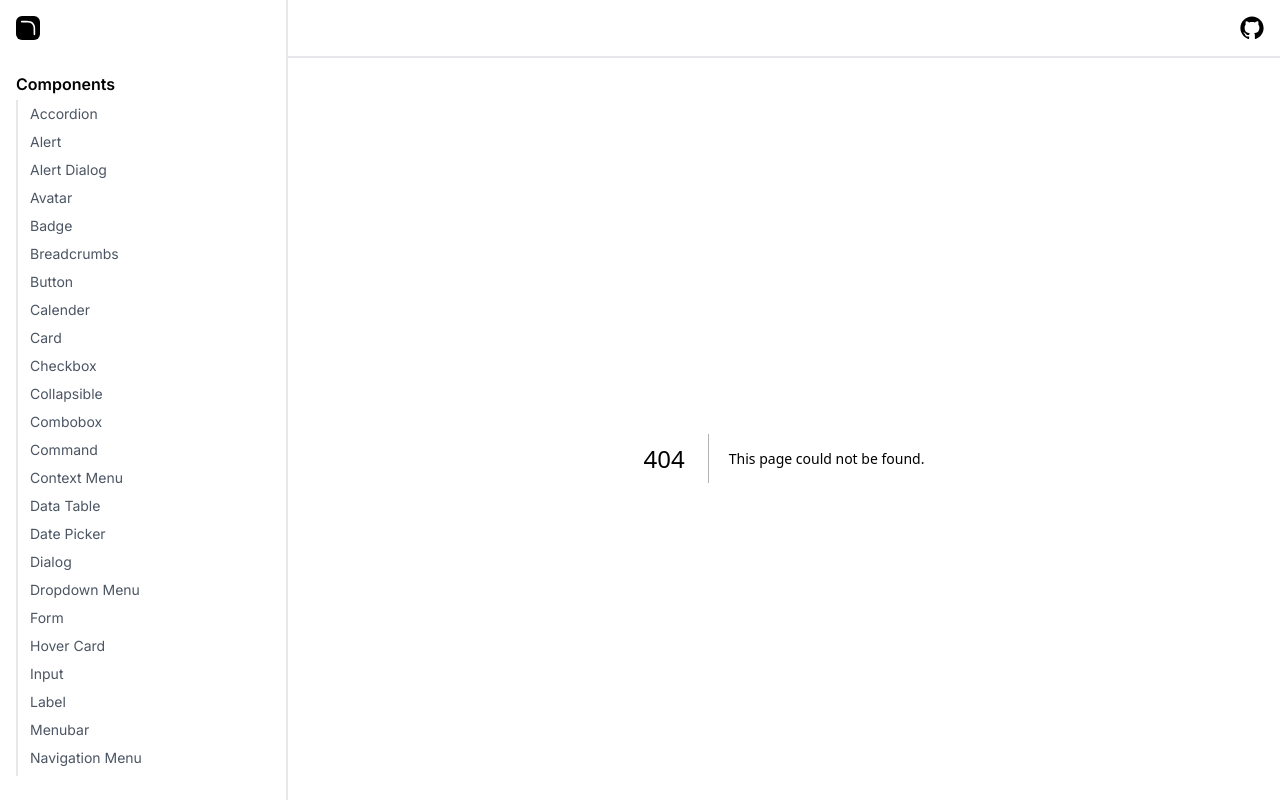
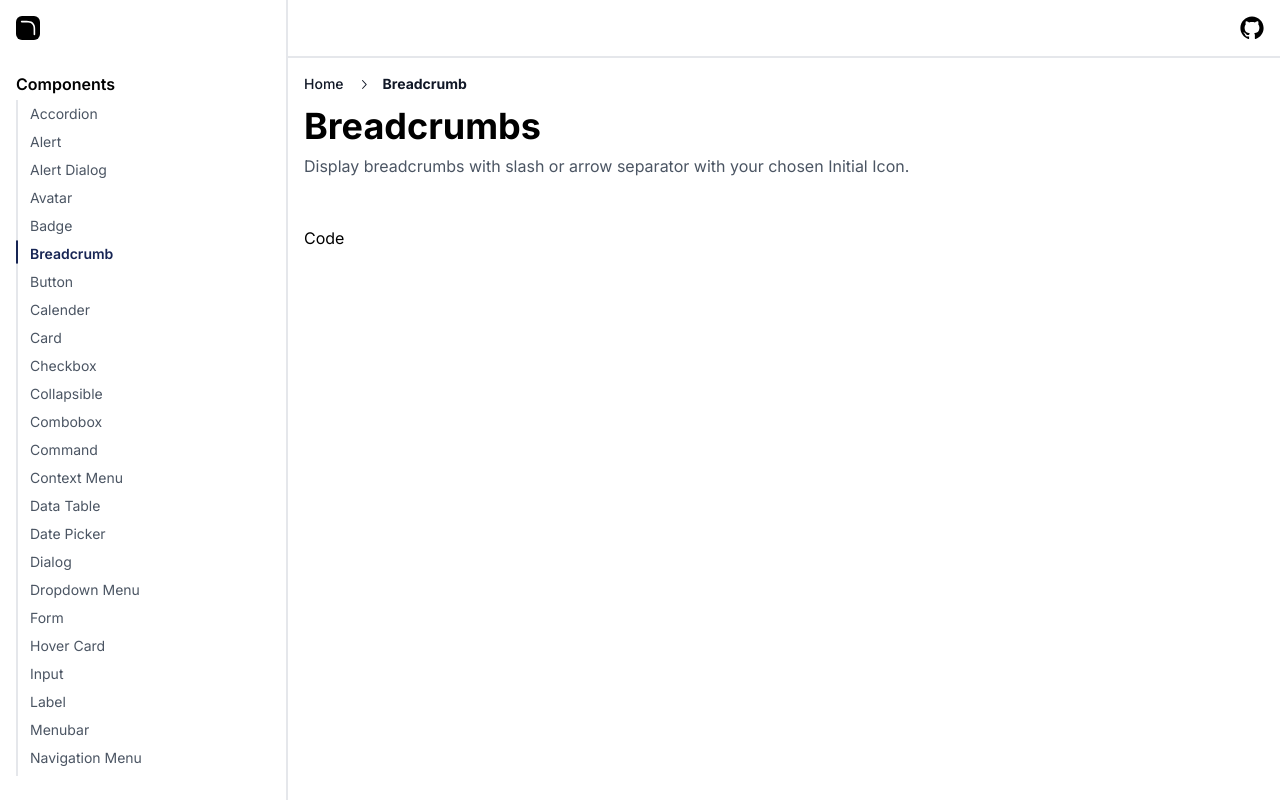
Before and after one commit to twinkalp10/open-ui, a Next.js app: page /components/breadcrumb in a window 1280 px wide. Before the commit this address had no page. Shown: the top 804 px of the page. Built offline with nearby package versions, Linux system fonts and the light colour scheme.

Commit message:
breadcrumb component added

```diff
--- /dev/null
+++ b/app/components/breadcrumb/page.tsx
@@ -0,0 +1,33 @@
+import Breadcrumbs from "@/components/Breadcrumb";
+import React from "react";
+
+const Items = [
+  { label: "Home", path: "/" },
+  {
+    label: "Breadcrumb",
+    path: "/components/breadcrumb",
+  },
+];
+
+const Page = () => {
+  return (
+    <div className="p-4">
+      <Breadcrumbs separator="arrow" items={Items} showInitialIcon={false} />
+      <div className="flex flex-col space-y-12 my-3">
+        {/* Heading */}
+        <div className="flex flex-col space-y-2">
+          <p className="text-4xl font-bold">Breadcrumbs</p>
+          <p className="text-gray-600">
+            Display breadcrumbs with slash or arrow separator with your chosen
+            Initial Icon.
+          </p>
+        </div>
+
+        {/* Code */}
+        <div>Code</div>
+      </div>
+    </div>
+  );
+};
+
+export default Page;
--- a/app/components/breadcrumbs/page.tsx
+++ /dev/null
@@ -1,53 +0,0 @@
-import { Breadcrumbs } from "@/components/Breadcrumbs";
-import React from "react";
-
-const Items = [
-  { label: "Home", path: "/" },
-  {
-    label: "Button",
-    path: "/components/button",
-  },
-];
-
-const Page = () => {
-  return (
-    <div className="p-4">
-      <Breadcrumbs
-        separator="arrow"
-        items={Items}
-        showInitialIcon={false}
-        initialIcon={
-          <svg
-            width="15"
-            height="15"
-            viewBox="0 0 15 15"
-            fill="none"
-            xmlns="http://www.w3.org/2000/svg"
-          >
-            <path
-              d="M2 3C1.44772 3 1 3.44772 1 4V11C1 11.5523 1.44772 12 2 12H13C13.5523 12 14 11.5523 14 11V4C14 3.44772 13.5523 3 13 3H2ZM0 4C0 2.89543 0.895431 2 2 2H13C14.1046 2 15 2.89543 15 4V11C15 12.1046 14.1046 13 13 13H2C0.895431 13 0 12.1046 0 11V4ZM2 4.25C2 4.11193 2.11193 4 2.25 4H4.75C4.88807 4 5 4.11193 5 4.25V5.75454C5 5.89261 4.88807 6.00454 4.75 6.00454H2.25C2.11193 6.00454 2 5.89261 2 5.75454V4.25ZM12.101 7.58421C12.101 9.02073 10.9365 10.1853 9.49998 10.1853C8.06346 10.1853 6.89893 9.02073 6.89893 7.58421C6.89893 6.14769 8.06346 4.98315 9.49998 4.98315C10.9365 4.98315 12.101 6.14769 12.101 7.58421ZM13.101 7.58421C13.101 9.57302 11.4888 11.1853 9.49998 11.1853C7.51117 11.1853 5.89893 9.57302 5.89893 7.58421C5.89893 5.5954 7.51117 3.98315 9.49998 3.98315C11.4888 3.98315 13.101 5.5954 13.101 7.58421Z"
-              fill="currentColor"
-              fill-rule="evenodd"
-              clip-rule="evenodd"
-            ></path>
-          </svg>
-        }
-      />
-      <div className="flex flex-col space-y-12 my-3">
-        {/* Heading */}
-        <div className="flex flex-col space-y-2">
-          <p className="text-4xl font-bold">Breadcrumbs</p>
-          <p className="text-gray-600">
-            Display breadcrumbs with slash or arrow separator with your chosen
-            Initial Icon.
-          </p>
-        </div>
-
-        {/* Code */}
-        <div>Code</div>
-      </div>
-    </div>
-  );
-};
-
-export default Page;
--- /dev/null
+++ b/components/Breadcrumb.tsx
@@ -0,0 +1,83 @@
+import { ChevronRightIcon, SlashIcon } from "@radix-ui/react-icons";
+import Link from "next/link";
+import React from "react";
+import { v4 as uuidv4 } from "uuid";
+
+const Breadcrumbs = ({
+  separator = "arrow",
+  items,
+  initialIcon,
+}: BreadcrumbsType) => {
+  const newItems = getAllItems(items);
+  const totalItems = newItems.length;
+  if (!totalItems) return null;
+
+  return (
+    <div className="flex items-center text-sm font-medium text-gray-900 space-x-3">
+      {initialIcon && <div>{initialIcon}</div>}
+      {newItems.map((item, index) => {
+        return (
+          <Crumbs
+            showInitialSeparator={!!initialIcon && index === 0}
+            item={item}
+            separator={separator}
+            heightLight={index === totalItems - 1}
+            key={uuidv4()}
+          />
+        );
+      })}
+    </div>
+  );
+};
+
+export default Breadcrumbs;
+
+export interface BreadcrumbsItemType {
+  label: string;
+  path: string;
+}
+
+export interface BreadcrumbsType {
+  separator?: "arrow" | "slash";
+  items: BreadcrumbsItemType[];
+  showInitialIcon: Boolean;
+  initialIcon?: React.ReactNode;
+}
+
+interface CrumbType {
+  heightLight?: boolean;
+  separator: "arrow" | "slash";
+  item: BreadcrumbsItemType;
+  showInitialSeparator: boolean;
+}
+
+const getAllItems = (items: BreadcrumbsItemType[]) => {
+  const totalItems = items.length;
+  if (totalItems < 4) return items;
+  const lastThreeItems = items.slice(-3);
+  const firstItem = items[0];
+  return [firstItem, ...lastThreeItems].map((item, index) => {
+    if (index === 1) return { ...item, label: "..." };
+    return item;
+  });
+};
+
+const Crumbs = ({
+  heightLight,
+  item,
+  separator,
+  showInitialSeparator,
+}: CrumbType) => {
+  const separatorIcon =
+    separator === "arrow" ? <ChevronRightIcon /> : <SlashIcon />;
+
+  return (
+    <>
+      {showInitialSeparator && separatorIcon}
+      <Link className={`${heightLight && "font-bold"}`} href={item.path}>
+        {item.label}
+      </Link>
+      {!heightLight && separatorIcon}
+    </>
+  );
+};
--- a/components/Breadcrumbs.tsx
+++ /dev/null
@@ -1,109 +0,0 @@
-"use client";
-import React from "react";
-import { cva, type VariantProps } from "class-variance-authority";
-import Link from "next/link";
-import { ChevronRightIcon, HomeIcon, SlashIcon } from "@radix-ui/react-icons";
-
-const breadcrumbs = cva("flex items-center text-sm", {
-  variants: {
-    separator: {
-      arrow: "font-medium text-gray-900",
-      slash: "font-medium text-gray-900",
-    },
-    defaultVariants: {
-      size: "medium",
-      separator: "arrow",
-    },
-  },
-});
-
-export interface BreadcrumbsItems {
-  label: string;
-  path: string;
-}
-
-export interface breadcrumbsprops
-  extends React.HTMLAttributes<HTMLDivElement>,
-    VariantProps<typeof breadcrumbs> {
-  separator: "arrow" | "slash";
-  items: BreadcrumbsItems[];
-  showInitialIcon: Boolean;
-  initialIcon?: React.ReactNode;
-}
-
-export const Breadcrumbs: React.FC<breadcrumbsprops> = ({
-  className,
-  separator,
-  items,
-  initialIcon,
-  showInitialIcon,
-  ...props
-}) => {
-  const separatorIcon =
-    separator === "arrow" ? (
-      <ChevronRightIcon className="mx-3" />
-    ) : (
-      <SlashIcon className="mx-3" />
-    );
-  const visibleItems = items ? items.slice(0, 1) : [];
-  const FirstItems = items.length > 5 ? visibleItems : items;
-  return (
-    <div className={breadcrumbs({ className, separator })} {...props}>
-      {showInitialIcon ? (
-        initialIcon ? (
-          <div className="mx-2">{initialIcon}</div>
-        ) : (
-          <div>
-            <HomeIcon />
-          </div>
-        )
-      ) : (
-        ""
-      )}
-      <div> {showInitialIcon && separatorIcon} </div>
-      {FirstItems.map((item, index) => (
-        <div key={index} className="flex items-center">
-          {index > 0 && <div> {separatorIcon} </div>}
-          {
-            <Link
-              href={item.path}
-              className={`${index == items.length - 1 && "font-bold"} `}
-            >
-              {item.label}
-            </Link>
-          }
-        </div>
-      ))}
-      {items && items.length > 5 && (
-        <div className="flex items-center">
-          <span className="mr-3"> {separatorIcon}</span>
-          <Link href={items[1].path}>
-            <span>...</span>
-          </Link>
-
-          <span className="ml-3"> {separatorIcon}</span>
-        </div>
-      )}
-
-      {items &&
-        items.length > 5 &&
-        items.slice(-2).map((item, index) => {
-          const itemIndex = items.length - 2 + index;
-          return (
-            <div key={index} className="flex items-center">
-              {index > 0 && <div> {separatorIcon} </div>}
-              {
-                <Link
-                  href={item.path}
-                  className={`${itemIndex == items.length - 1 && "font-bold"}`}
-                >
-                  {item.label}
-                </Link>
-              }
-            </div>
-          );
-        })}
-      {props.children}
-    </div>
-  );
-};
--- /dev/null
+++ b/components/CodeLayout.tsx
@@ -0,0 +1,19 @@
+import React from "react";
+import SyntaxHighlighter from "react-syntax-highlighter";
+import { a11yDark } from "react-syntax-highlighter/dist/esm/styles/prism";
+
+const CodeLayout = () => {
+  const code = `x+1`;
+
+  return (
+    <SyntaxHighlighter
+      language="tsx"
+      style={a11yDark}
+      customStyle={{ width: "800px" }}
+    >
+      {code}
+    </SyntaxHighlighter>
+  );
+};
+
+export default CodeLayout;
--- a/layouts/Sidebar.tsx
+++ b/layouts/Sidebar.tsx
@@ -3,6 +3,7 @@ import { CornerTopRightIcon } from "@radix-ui/react-icons";
 import Link from "next/link";
 import React from "react";
 import { usePathname } from "next/navigation";
+import { v4 as uuidv4 } from "uuid";
 
 const sidebarmenu = [
   { name: "Accordion", path: "/components/accordion" },
@@ -10,7 +11,7 @@ const sidebarmenu = [
   { name: "Alert Dialog", path: "/components/alert-dialog" },
   { name: "Avatar", path: "/components/avatar" },
   { name: "Badge", path: "/components/badge" },
-  { name: "Breadcrumbs", path: "/components/breadcrumbs" },
+  { name: "Breadcrumb", path: "/components/breadcrumb" },
   { name: "Button", path: "/components/button" },
   { name: "Calender", path: "/components/calender" },
   { name: "Card", path: "/components/card" },
@@ -62,7 +63,7 @@ const Sidebar = () => {
             <div className="border mr-3 border-gray-200"></div>
             <div>
               {sidebarmenu.map((item) => (
-                <Link href={item.path}>
+                <Link href={item.path} key={uuidv4()}>
                   <div
                     className={`${
                       pathname === item.path
```
Also changed, not shown: package.json (+7 -1 lines), 2 other files (tests, documents, lock files or other folders).
